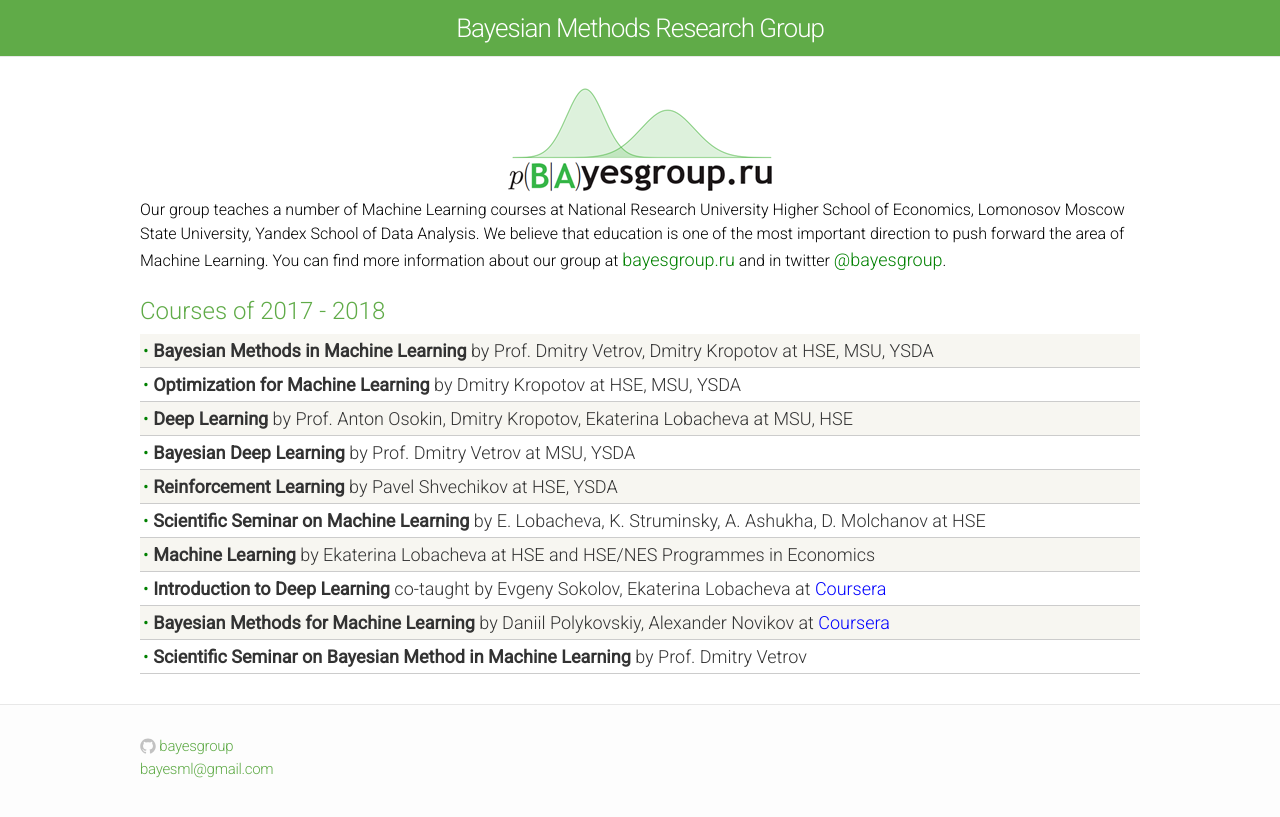
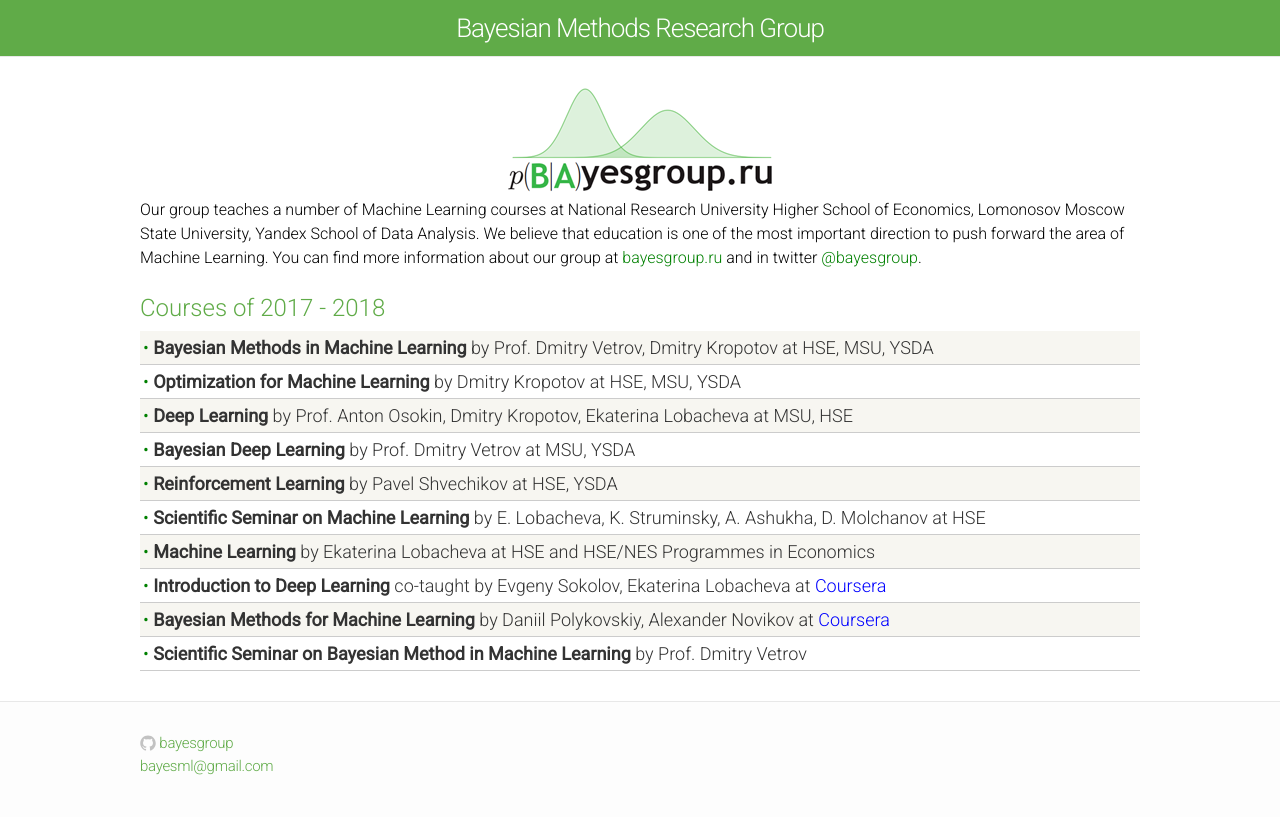
Before and after one commit to bayesgroup/bayesgroup.github.io, a Jekyll site: the page built from index.html, in a window 1280 px wide. Shown: the top 817 px of the page. Built offline with Jekyll 4.4.1, drawn with Linux system fonts in a browser that asks for light colours.

Commit message:
Update index.html

```diff
--- a/index.html
+++ b/index.html
@@ -13,9 +13,9 @@
   Lomonosov Moscow State University, Yandex School of Data Analysis.
   We believe that education is one of the most important direction to push forward the area of
   Machine Learning. You can find more information about our group at
-  <a href="http://bayesgroup.ru"> <font size="4" color="green">bayesgroup.ru</font></a> and
+  <a href="http://bayesgroup.ru"> <font size="3" color="green">bayesgroup.ru</font></a> and
   in twitter
-  <a href="https://twitter.com/bayesgroup?lang=en"> <font size="4" color="green">@bayesgroup</font></a>.
+  <a href="https://twitter.com/bayesgroup?lang=en"> <font size="3" color="green">@bayesgroup</font></a>.
 </div>
 
 <div class="home">
```
